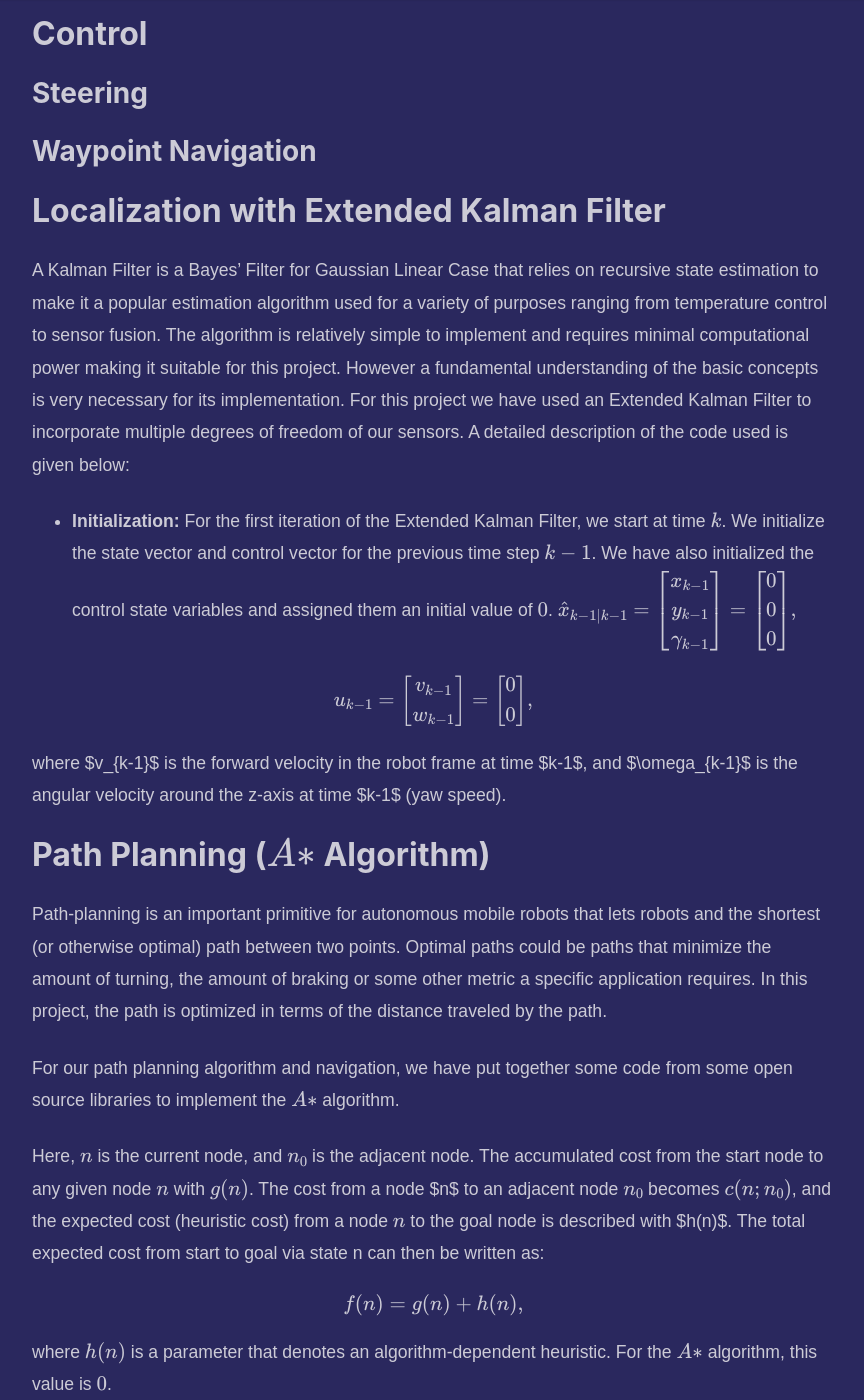
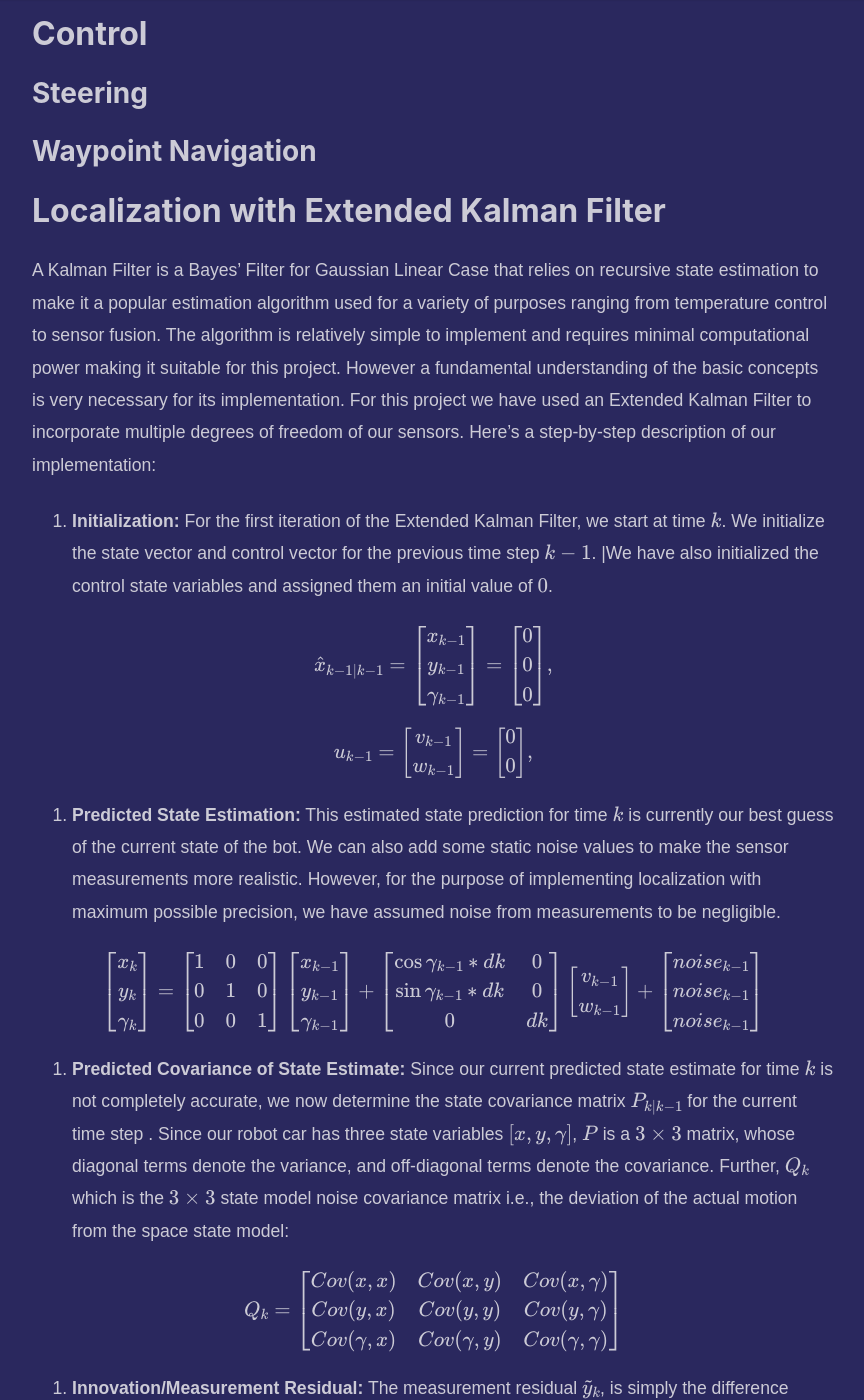
Before and after one commit to GogiPuttar/adityanairswebsite.github.io, a Jekyll site: the page built from _posts/2021-11-30-SelfDrivingCar.md, in a window 1280 px wide and 1400 px high, scrolled down 772 px. Shown: the whole window, without its empty margins (68-932 px from the left). Built offline with Jekyll 4.4.1, drawn with Linux system fonts in a browser that asks for light colours; nearby versions of some CDN libraries; comment, search, counter and statistics services are not loaded; some of the changed text lies outside the part shown.

Commit message:
Added KF content

```diff
--- a/_posts/2021-11-30-SelfDrivingCar.md
+++ b/_posts/2021-11-30-SelfDrivingCar.md
@@ -35,13 +35,14 @@ from temperature control to sensor fusion. The algorithm is relatively simple to
 requires minimal computational power making it suitable for this project. However a fundamental
 understanding of the basic concepts is very necessary for its implementation. For this project we
 have used an Extended Kalman Filter to incorporate multiple degrees of freedom of our sensors.
-A detailed description of the code used is given below:
+Here's a step-by-step description of our implementation:
 
-- **Initialization:**
+1. **Initialization:**
 For the first iteration of the Extended Kalman Filter, we start at time $$k$$.
 We initialize the state vector and control vector for the previous time step $$k − 1$$.
-We have also initialized the control
+|We have also initialized the control
 state variables and assigned them an initial value of $$0$$.
+
 $$
 \begin{equation*}
     \hat{x}_{k-1|k-1} = \begin{bmatrix}
@@ -69,9 +70,106 @@ w_{k-1}
 \end{equation*},
 $$
 
-where $v_{k-1}$ is the forward velocity in the robot frame at time $k-1$, and $\omega_{k-1}$ is the angular velocity around the z-axis at time $k-1$ (yaw speed).
+2. **Predicted State Estimation:**
+This estimated state prediction for time $$k$$ is currently our best guess of the current state of the bot.
+We can also add some static noise values to make the sensor measurements more realistic.
+However, for the purpose of implementing localization with maximum possible precision, we have assumed noise from measurements to be negligible.
 
+$$
+\begin{equation*}
+    \begin{bmatrix}
+x_{k} \\
+y_{k}\\
+\gamma_{k}
+\end{bmatrix} = \begin{bmatrix}
+1 & 0 & 0\\
+0 & 1 & 0\\
+0 & 0 & 1
+\end{bmatrix} \begin{bmatrix}
+x_{k-1} \\
+y_{k-1}\\
+\gamma_{k-1}
+\end{bmatrix} + \begin{bmatrix}
+ \cos{\gamma_{k-1} }*dk & 0 \\
+ \sin{\gamma_{k-1} }*dk & 0 \\
+ 0 & dk
+\end{bmatrix} \begin{bmatrix}
+v_{k-1} \\
+w_{k-1}
 
+\end{bmatrix} + \begin{bmatrix}
+noise_{k-1} \\
+noise_{k-1}\\
+noise_{k-1}
+\end{bmatrix}
+\end{equation*} \\
+$$
+
+3. **Predicted Covariance of State Estimate:**
+Since our current predicted state estimate for time $$k$$ is not completely accurate, we now determine the state covariance matrix $$P_{k|k-1}$$ for the current time step .
+Since our robot car has three state variables $$[x, y, \gamma]$$, $$P$$ is a $$3 \times 3$$ matrix, whose diagonal terms denote the variance, and off-diagonal terms denote the covariance.
+Further, $$Q_k$$ which is the $$3 \times 3$$ state model noise covariance matrix i.e., the deviation of the actual motion from the space state model:
+
+$$
+\begin{equation*}
+    Q_k = \begin{bmatrix}
+Cov(x, x) & Cov(x, y) & Cov(x, \gamma)\\
+Cov(y, x) & Cov(y, y) & Cov(y, \gamma)\\
+Cov(\gamma, x) & Cov(\gamma, y) & Cov(\gamma, \gamma)
+\end{bmatrix}
+\end{equation*}
+$$
+
+4. **Innovation/Measurement Residual:**
+The measurement residual $$\tilde{y}_k$$, is simply the difference between the observation vector $$z_k$$, and the observation model $$h(\hat{x}_{k|k-1})$$.
+The observation vector contains the actual readings from our sensors at time $$k$$, and the observation model contains the predicted state mesurements at time $$k$$.
+
+$$
+\begin{equation*}
+    \tilde{y}_k = z_k- h(\hat{x}_{k|k-1})
+\end{equation*}
+$$
+
+5. **Innovation (or residual) Covariance:**
+Here we have used the predicted covariance of the state estimate $$P_{k|k-1}$$ from Step $$3$$ and the measurement matrix $$H_k$$ and its transpose, and $$R_k$$ (sensor measurement noise covariance matrix)
+to calculate $S_k$, which represents the measurement residual covariance (also known as measurement prediction covariance).
+
+$$
+\begin{equation*}
+    \mathbf{S}_k = \mathbf{H}_k\mathbf{P}_{k | k-1}{\mathbf{H}_k}^T -  h(\hat{x}_{k|k-1}) + \mathbf{R}_k
+\end{equation*}
+$$
+
+6. **Near-Optimal Kalman Gain:**
+his is effectively our parameter to compute the weighted average between our actual readings and the predicted values.
+When the sensor noise is large, it approaches $$0$$ and when the control state noise is large it approaches $$1$$.
+Thus, it allows us to estimate the most accurate readings and uses those values to update itself in the next iteration.
+
+$$
+\begin{equation*}
+ \mathbf{K}_k = \mathbf{P}_{k | k-1}{\mathbf{H}_k}^T{\mathbf{S}_k}^{-1}
+\end{equation*}
+$$
+
+7. **Updated State Estimation:**
+Here we finally compute the weighted average mentioned in the previous step.
+We use the predicted state values, the Kalman gain and the measurement residual to do so.
+
+$$
+\begin{equation*}
+\mathbf{\hat{x}_{k|k}} = \mathbf{\hat{x}_{k|k-1}} + \mathbf{K}_k \mathbf{\tilde{y}_k}
+\end{equation*}
+$$
+
+8. **Updated Covariance of the State Estimate:**
+Finally, we correct the estimated covariance for the timestep k by updating it.
+We use the near-optimal Kalman gain, the measurement matrix and the initially assumed values of the covariance for this timestep.
+
+$$
+\begin{equation*}
+    \mathbf{P_{k|k} = (I-K_{k}H_{k})~P_{k|k-1}}
+\end{equation*}
+$$
 
 ## Path Planning ($$A*$$ Algorithm)
 
```
Also changed, not shown: assets/images/SelfDrivingCarCAD.png (added), assets/images/SelfDrivingCarSim.png (added).
